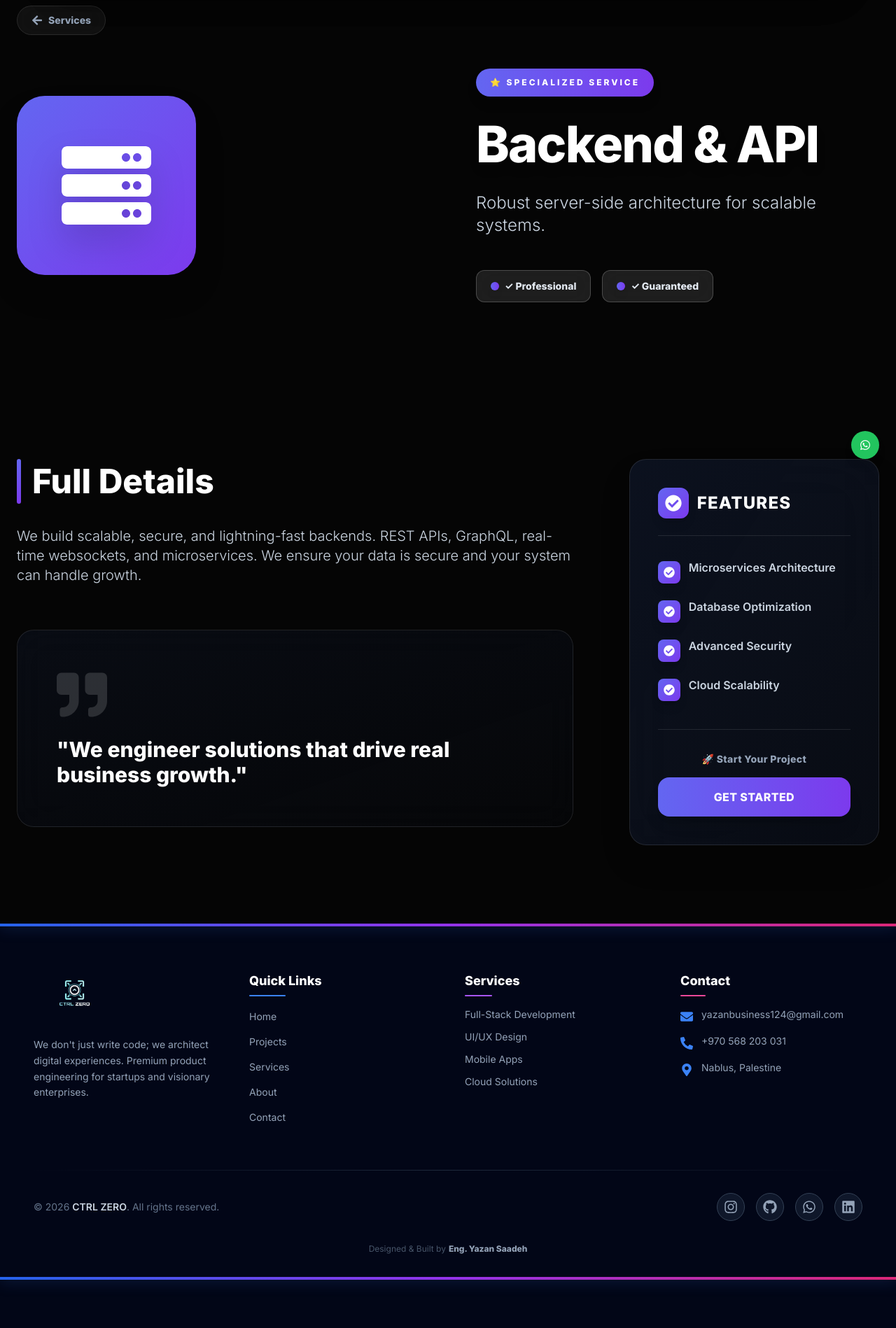
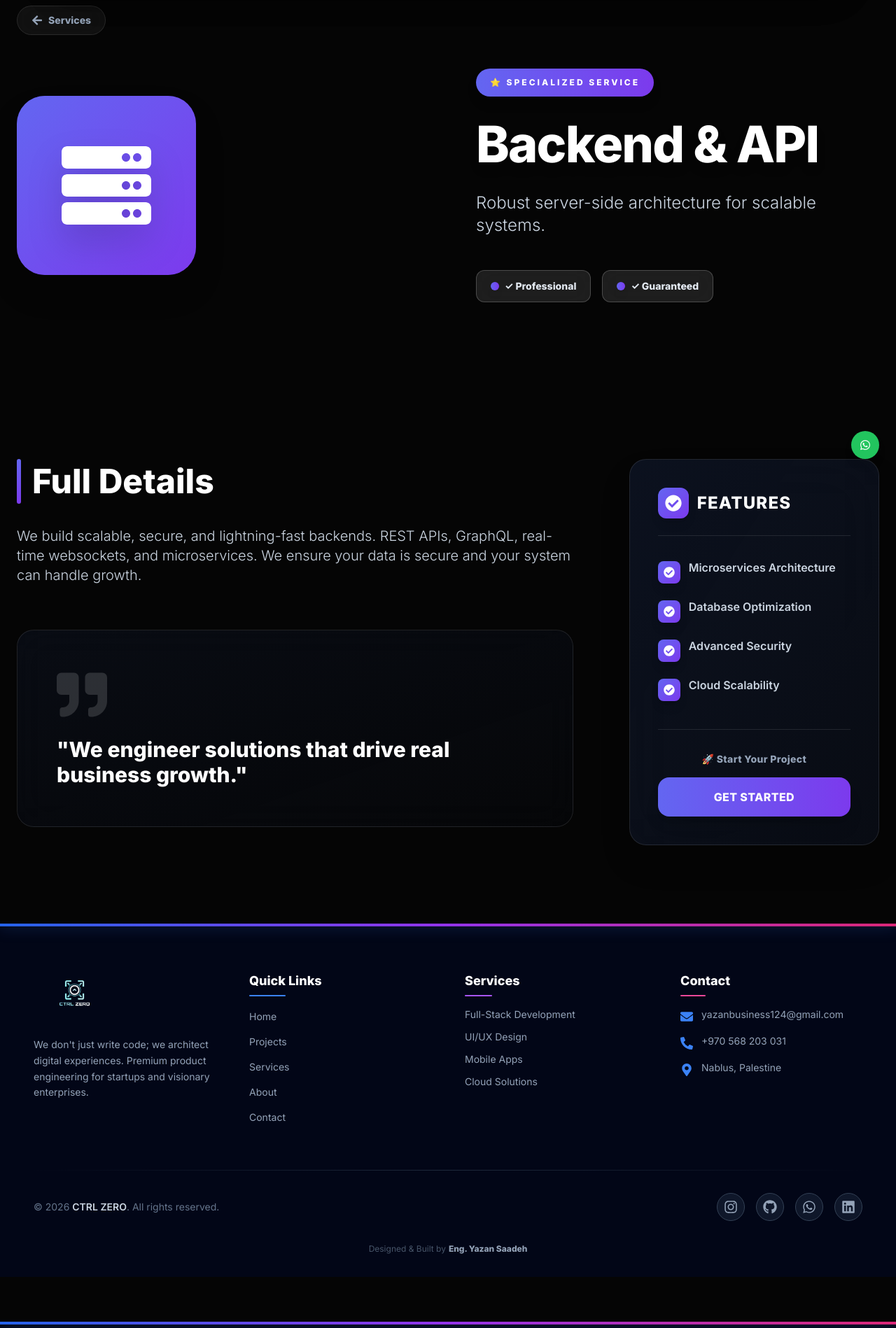
Before and after one commit to 8bbxc/ctrl-zero-project, a React (Vite) app in the folder client/: page /services/backend in a window 1280 px wide. Shown: the part 120-2018 px from the top of the page at 70% size. Built offline with nearby package versions, Linux system fonts and the light colour scheme; what tailwindcss-rtl would draw is missing.

Commit message:
Fix footer duplication and ensure consistent spacing across pages

```diff
--- a/client/src/pages/ProjectDetails.jsx
+++ b/client/src/pages/ProjectDetails.jsx
@@ -407,7 +407,9 @@ export default function ProjectDetails() {
 
         </div>
       </main>
-      <Footer />
+      <div className="pb-16">
+        <Footer />
+      </div>
     </div>
   )
 }
--- a/client/src/pages/Projects.jsx
+++ b/client/src/pages/Projects.jsx
@@ -216,8 +216,9 @@ export default function Projects() {
         </div>
 
       </div>
-
-      <Footer />
+      <div className="pb-16">
+        <Footer />
+      </div>
     </div>
   )
 }
--- a/client/src/pages/SectorProjects.jsx
+++ b/client/src/pages/SectorProjects.jsx
@@ -6,6 +6,7 @@ import { useTranslation } from 'react-i18next'
 import api from '../services/api'
 import Spinner from '../components/Spinner'
 import Navbar from '../components/Navbar'
+import Footer from '../components/Footer'
 
 // --- SECTOR CONFIG (includes hex for glow) ---
 const SECTOR_CONFIG = {
@@ -276,6 +277,7 @@ export default function SectorProjects() {
         )}
       </main>
 
+      <Footer />
     </div>
   )
 }
--- a/client/src/pages/ServiceDetails-new.jsx
+++ b/client/src/pages/ServiceDetails-new.jsx
@@ -6,7 +6,6 @@ import { useTranslation } from 'react-i18next'
 import api from '../services/api'
 import Spinner from '../components/Spinner'
 import Navbar from '../components/Navbar'
-import Footer from '../components/Footer'
 
 // --- Default Services Data ---
 const DEFAULT_SERVICES = [
@@ -268,8 +267,6 @@ export default function ServiceDetails() {
           </div>
         </div>
       </section>
-
-      <Footer />
     </div>
   )
 }
--- a/client/src/pages/ServiceDetails.jsx
+++ b/client/src/pages/ServiceDetails.jsx
@@ -263,10 +263,10 @@ export default function ServiceDetails() {
               `}
             >
               {/* Outer Glow - Strongest */}
-              <div className={`absolute -inset-3 bg-gradient-to-br ${service.gradient} rounded-[2.5rem] opacity-50 blur-3xl -z-30 animate-pulse group-hover:opacity-70 transition-opacity`} />
+              <div className={`absolute -inset-3 bg-gradient-to-br ${service.gradient} rounded-[2.5rem] opacity-50 blur-3xl -z-30 animate-pulse-slow group-hover:opacity-70 transition-opacity`} />
 
               {/* Middle Glow */}
-              <div className={`absolute -inset-2 bg-gradient-to-br ${service.gradient} rounded-[2.5rem] opacity-40 blur-2xl -z-20 animate-pulse group-hover:opacity-60 transition-opacity`} />
+              <div className={`absolute -inset-2 bg-gradient-to-br ${service.gradient} rounded-[2.5rem] opacity-40 blur-2xl -z-20 animate-pulse-slower group-hover:opacity-60 transition-opacity`} />
 
               {/* Inner Layer Glow */}
               <div className={`absolute -inset-1 bg-gradient-to-br ${service.gradient} rounded-[2.5rem] opacity-30 blur-xl -z-10 group-hover:opacity-50 transition-opacity`} />
@@ -468,7 +468,9 @@ export default function ServiceDetails() {
           </div>
         </div>
       </section>
-      <Footer />
+      <div className="pb-16">
+        <Footer />
+      </div>
     </div>
   )
 }
--- a/client/src/pages/Services.jsx
+++ b/client/src/pages/Services.jsx
@@ -283,7 +283,9 @@ export default function Services() {
         </motion.div>
 
       </div>
-      <Footer />
+      <div className="pb-16">
+        <Footer />
+      </div>
     </div>
   )
 }
```
